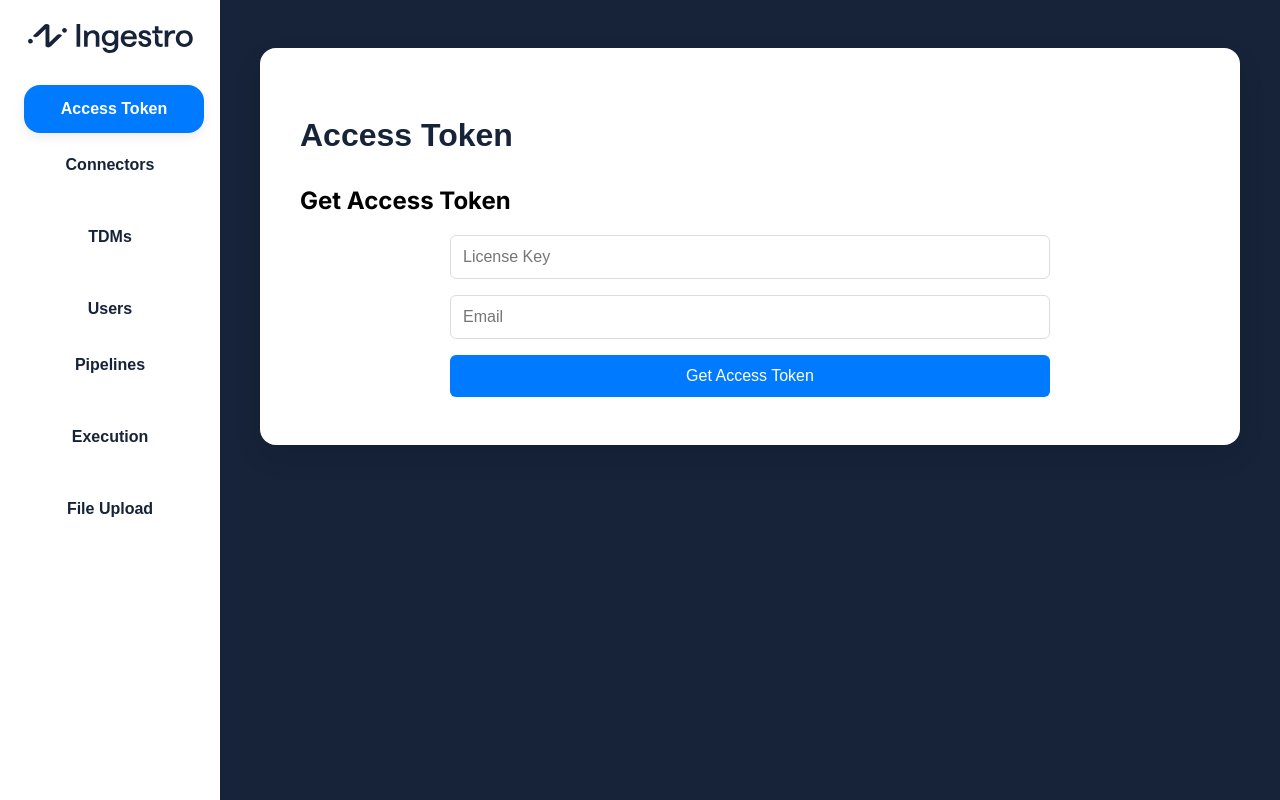
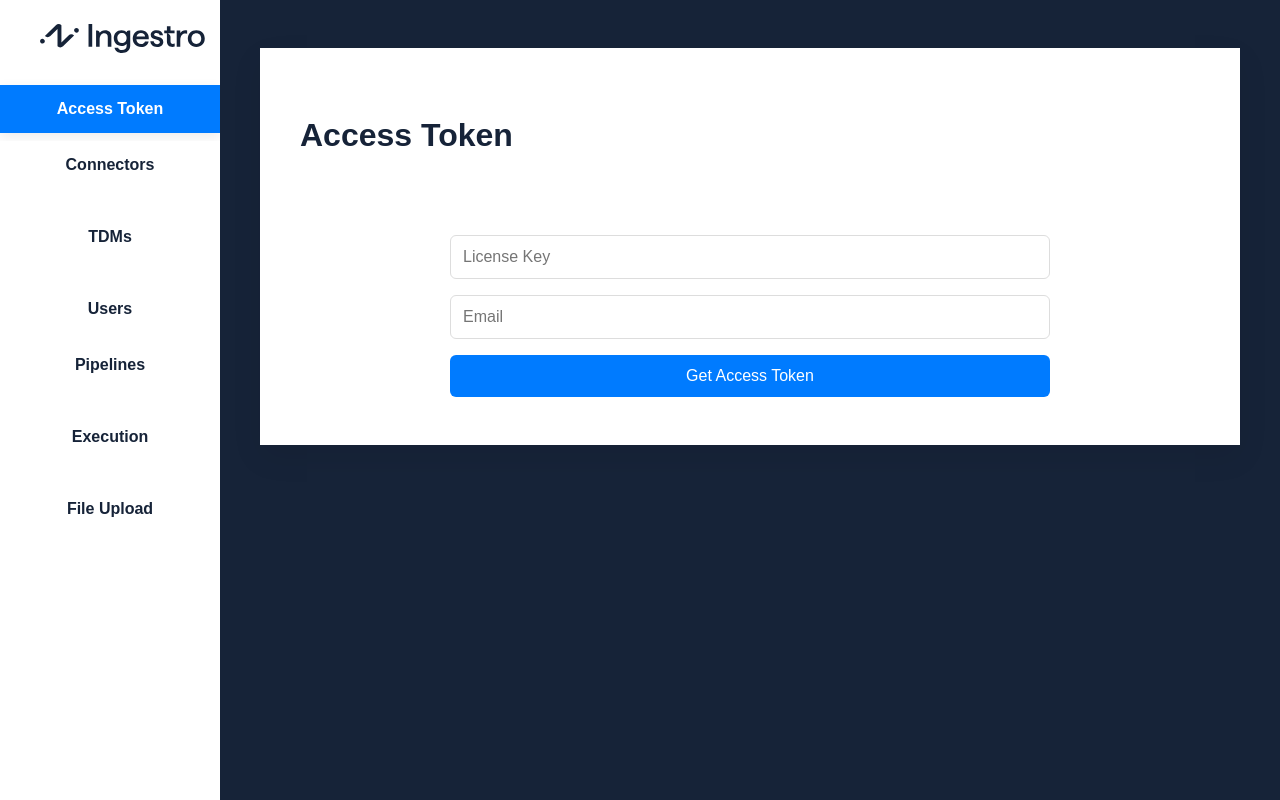
Before and after one commit to netolando/testing_pipelines, a React (Vite) app: page / in a window 1280 px wide. Both pictures are taken after typing "Sample" into the empty fields and a click on the button "Submit". Built offline with nearby package versions, Linux system fonts and the light colour scheme; a web font is replaced by a local one.

Commit message:
style: improve sidebar and tables

```diff
--- a/src/App.tsx
+++ b/src/App.tsx
@@ -8,7 +8,6 @@ import ReadTDMsComponent from "./components/ReadTDMsComponent";
 import ReadUsersComponent from "./components/ReadUsersComponent";
 import CreatePipelineEmbed from "./components/CreatePipelineEmbed";
 import ExecutionListEmbed from "./components/ExecutionListEmbed";
-import ExecutionDetailsEmbed from "./components/ExecutionDetailsEmbed";
 import PipelineListEmbed from "./components/PipelineListEmbed";
 import PipelineDetailsEmbed from "./components/PipelineDetailsEmbed";
 import FileUploadEmbeddable from "./components/FileUploadEmbeddable";
@@ -100,8 +99,6 @@ const App: React.FC = () => {
         return <CreatePipelineEmbed />;
       case "ExecutionList":
         return <ExecutionListEmbed />;
-      case "ExecutionDetails":
-        return <ExecutionDetailsEmbed />;
       case "PipelineList":
         return <PipelineListEmbed />;
       case "PipelineDetails":
@@ -178,8 +175,7 @@ const App: React.FC = () => {
               open={openSection === "Execution"}
               onClick={() => toggleSection("Execution")}
               buttons={[
-                { label: "List", active: activeTab === "ExecutionList", onClick: () => setActiveTab("ExecutionList") },
-                { label: "Details", active: activeTab === "ExecutionDetails", onClick: () => setActiveTab("ExecutionDetails") },
+                { label: "List", active: activeTab === "ExecutionList", onClick: () => setActiveTab("ExecutionList") }
               ]}
             />
 
@@ -191,7 +187,7 @@ const App: React.FC = () => {
           </aside>
 
           <main className="main-content">
-            {["CreatePipeline", "PipelineList", "PipelineDetails", "ExecutionList", "ExecutionDetails"].includes(activeTab) ? (
+            {["CreatePipeline", "PipelineList", "PipelineDetails", "ExecutionList"].includes(activeTab) ? (
               <div className="embed-container">
                 {renderTabContent()}
               </div>
@@ -210,7 +206,6 @@ const App: React.FC = () => {
                     PipelineList: "Pipeline List",
                     PipelineDetails: "Pipeline Details",
                     ExecutionList: "Execution List",
-                    ExecutionDetails: "Execution Details",
                   }[activeTab] || "App"}
                 </h1>
                 {renderTabContent()}
--- a/src/styles.css
+++ b/src/styles.css
@@ -64,7 +64,7 @@ body {
 
 .content-box {
   background-color: var(--nuvo-white);
-  border-radius: 16px;
+  border-radius: 0;
   box-shadow: 0 12px 30px rgba(0, 0, 0, 0.07);
   width: 100%;
   max-width: 900px;
@@ -81,18 +81,13 @@ body {
 
 /* Sidebar */
 .sidebar {
-  width: 120px;
+  width: 220px;
   background: var(--nuvo-white);
   box-shadow: 2px 0 12px rgba(0, 0, 0, 0.07);
   display: flex;
   flex-direction: column;
-  align-items: center;
+  align-items: stretch;
   padding: 24px 0;
-  transition: width 0.3s ease;
-}
-
-.sidebar:hover {
-  width: 220px;
 }
 
 .sidebar-logo {
@@ -104,22 +99,20 @@ body {
 
 .sidebar-button {
   width: 100%;
-  max-width: 180px;
   height: 48px;
-  border-radius: 16px;
+  border-radius: 0;
   background: var(--nuvo-white);
   color: var(--nuvo-dark-blue);
   font-weight: 700;
   font-size: 1rem;
   border: none;
-  margin: 0 auto 8px;
+  margin: 0 0 8px;
   box-shadow: none;
   cursor: pointer;
   transition:
     background 0.3s,
     color 0.3s,
-    box-shadow 0.3s,
-    transform 0.3s;
+    box-shadow 0.3s;
   display: flex;
   align-items: center;
   justify-content: center;
@@ -130,35 +123,32 @@ body {
   background: var(--nuvo-blue);
   color: var(--nuvo-white);
   box-shadow: 0 4px 12px rgba(0, 0, 0, 0.08);
-  transform: translateX(4px);
 }
 
 .sidebar-section {
   width: 100%;
   display: flex;
   flex-direction: column;
-  align-items: center;
+  align-items: stretch;
   margin-bottom: 16px;
 }
 
 .sidebar-section-toggle {
   width: 100%;
-  max-width: 180px;
   height: 48px;
-  border-radius: 16px;
+  border-radius: 0;
   background: var(--nuvo-white);
   color: var(--nuvo-dark-blue);
   font-weight: 700;
   font-size: 1rem;
   border: none;
-  margin: 0 auto 8px;
+  margin: 0 0 8px;
   box-shadow: none;
   cursor: pointer;
   transition:
     background 0.3s,
     color 0.3s,
-    box-shadow 0.3s,
-    transform 0.3s;
+    box-shadow 0.3s;
   display: flex;
   align-items: center;
   justify-content: center;
@@ -169,7 +159,6 @@ body {
   background: var(--nuvo-blue);
   color: var(--nuvo-white);
   box-shadow: 0 4px 12px rgba(0, 0, 0, 0.08);
-  transform: translateX(4px);
 }
 
 .sidebar-submenu {
@@ -177,9 +166,14 @@ body {
   flex-direction: column;
   gap: 8px;
   margin-top: 4px;
-  padding-left: 12px;
+  padding-left: 0;
   overflow: hidden;
   animation: fadeIn 0.2s ease;
+}
+
+.sidebar-submenu .sidebar-button {
+  text-align: left;
+  padding-left: 12px;
 }
 
 @keyframes fadeIn {
@@ -196,6 +190,12 @@ body {
 /* Component Styling */
 .component-container {
   width: 100%;
+}
+
+.component-container h1,
+.component-container h2,
+.component-container h3 {
+  color: var(--nuvo-white);
 }
 
 h1.component-title {
@@ -401,6 +401,9 @@ h1.component-title {
   border-collapse: collapse;
   background: var(--nuvo-dark-blue);
   color: var(--nuvo-white);
+  border: 1px solid rgba(255, 255, 255, 0.1);
+  border-radius: 8px;
+  overflow: hidden;
 }
 
 .dark-table th,
@@ -422,6 +425,10 @@ h1.component-title {
 
 .dark-table .clickable-row {
   cursor: pointer;
+}
+
+.dark-table tbody tr:nth-child(even) {
+  background: #1f2d4a;
 }
 
 /* Optional details row styling for tables that show expandable rows */
```
